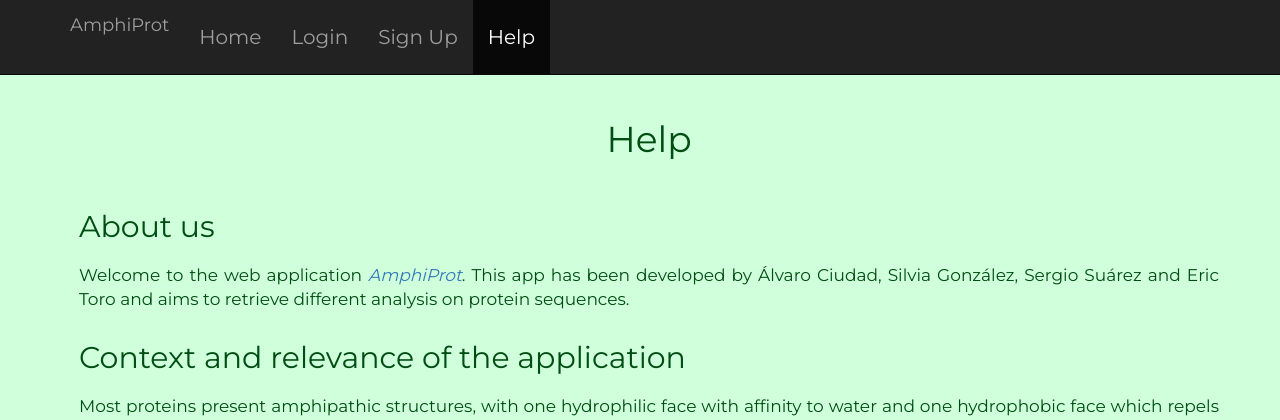
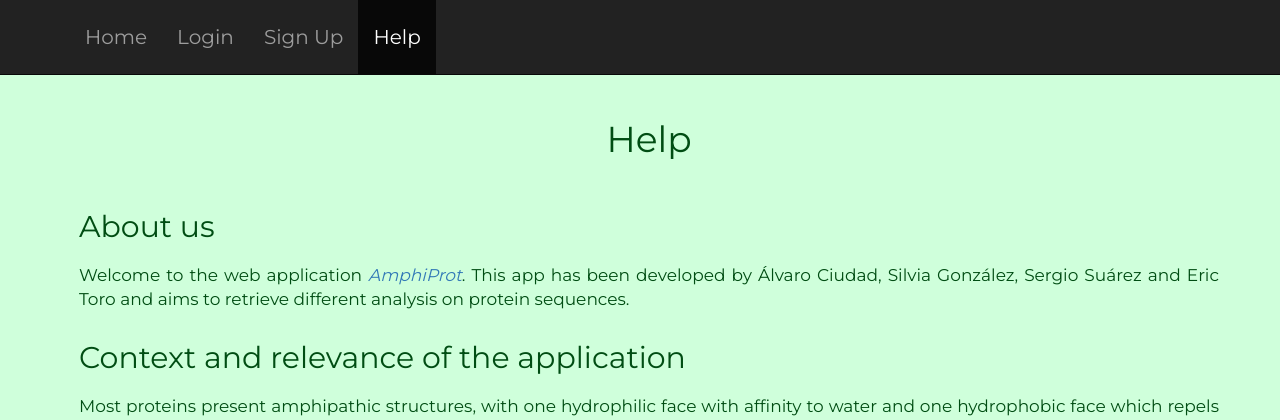
Before and after one commit to suadou/AmphiProt, a Flask app: page /help in a window 1280 px wide. Shown: the top 420 px of the page. Run offline with Flask 2, Linux system fonts and the light colour scheme; some libraries are stand-ins or nearby versions.

Commit message:
Update help.html

```diff
--- a/Workingversionwomulti/templates/help.html
+++ b/Workingversionwomulti/templates/help.html
@@ -21,7 +21,6 @@ Help
         <span class="icon-bar"></span>
         <span class="icon-bar"></span>
       </button>
-      <a class="navbar-brand" href="#">AmphiProt</a>
     </div>
     <div id="navbar" class="collapse navbar-collapse">
       <ul class="nav navbar-nav">
```
